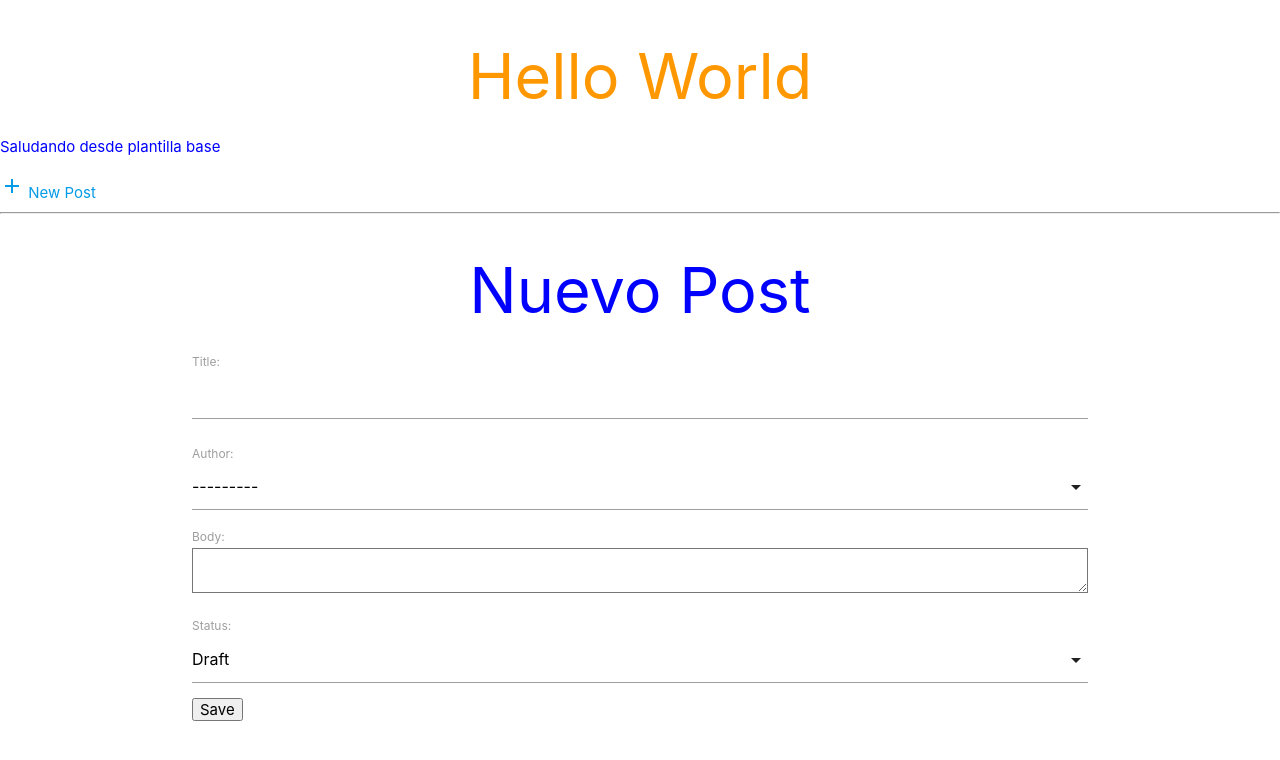
After one commit to fredpaes/pyBlog, a Django app: a page that uses app_one/templates/base.html in a window 1280 px wide. The commit adds this page. Shown: the top 760 px of the page. Run offline with Django 3.2, Linux system fonts and the light colour scheme; data comes from the database, SQL or seed files in the repository; both versions use the stored data as it was after the commit.

Commit message:
adding a form view

```diff
--- /dev/null
+++ b/app_one/forms.py
@@ -0,0 +1,7 @@
+from django import forms
+from .models import Post
+
+class PostForm(forms.ModelForm):
+    class Meta:
+        model = Post
+        fields = ('title', 'author', 'body', 'status')
--- a/app_one/templates/base.html
+++ b/app_one/templates/base.html
@@ -11,6 +11,7 @@
 <body>
     <h1 class="orange-text center">Hello World</h1>
     <p>Saludando desde plantilla base</p>
+    <a href="{% url 'newpost' %}"><i class="material-icons">add</i> New Post</a>
     <hr>
     {% block content %}
     {% endblock %}
--- /dev/null
+++ b/app_one/templates/post/new_post.html
@@ -0,0 +1,18 @@
+{% extends 'base.html' %}
+{% block title %}Nuevo Post{% endblock %}
+
+{% block content %}
+<h1 class="center">Nuevo Post</h1>
+<div class="container">
+<form method="POST"> {% csrf_token %}
+    {{ form.as_p }}
+    <button type="submit">Save</button>
+</form>
+</div>
+<script>
+    document.addEventListener('DOMContentLoaded', function() {
+    var elems = document.querySelectorAll('select');
+    var instances = M.FormSelect.init(elems);
+  });
+</script>
+{% endblock %}
--- a/app_one/urls.py
+++ b/app_one/urls.py
@@ -4,4 +4,5 @@ from .views import *
 urlpatterns = [
     url(r'home/', home),
     url(r'posts/', post_list),
+    url(r'^post/new$', new_post, name="newpost"),
 ]
--- a/app_one/views.py
+++ b/app_one/views.py
@@ -1,6 +1,7 @@
-from django.shortcuts import render
+from django.shortcuts import render, redirect
 from app_one.models import Post
 from django.core.paginator import Paginator, PageNotAnInteger, EmptyPage
+from .forms import PostForm
 
 # Create your views here.
 def home(request):
@@ -39,3 +40,18 @@ def post_list(request):
 
     return render(request, 'post/post_list.html',
                   {'subidos': subs})
+
+def new_post(request):
+    # para validar cuando se envia el form
+    if request.method == "POST":
+        form = PostForm(request.POST)
+        if form.is_valid():
+            post = form.save(commit=False)
+            post.author = request.user
+            post.save()
+            # redirect('post_list')
+    else:
+        form = PostForm
+
+    return render(request, 'post/new_post.html',
+                  {'form': form})
```
Also changed, not shown: db.sqlite3.
